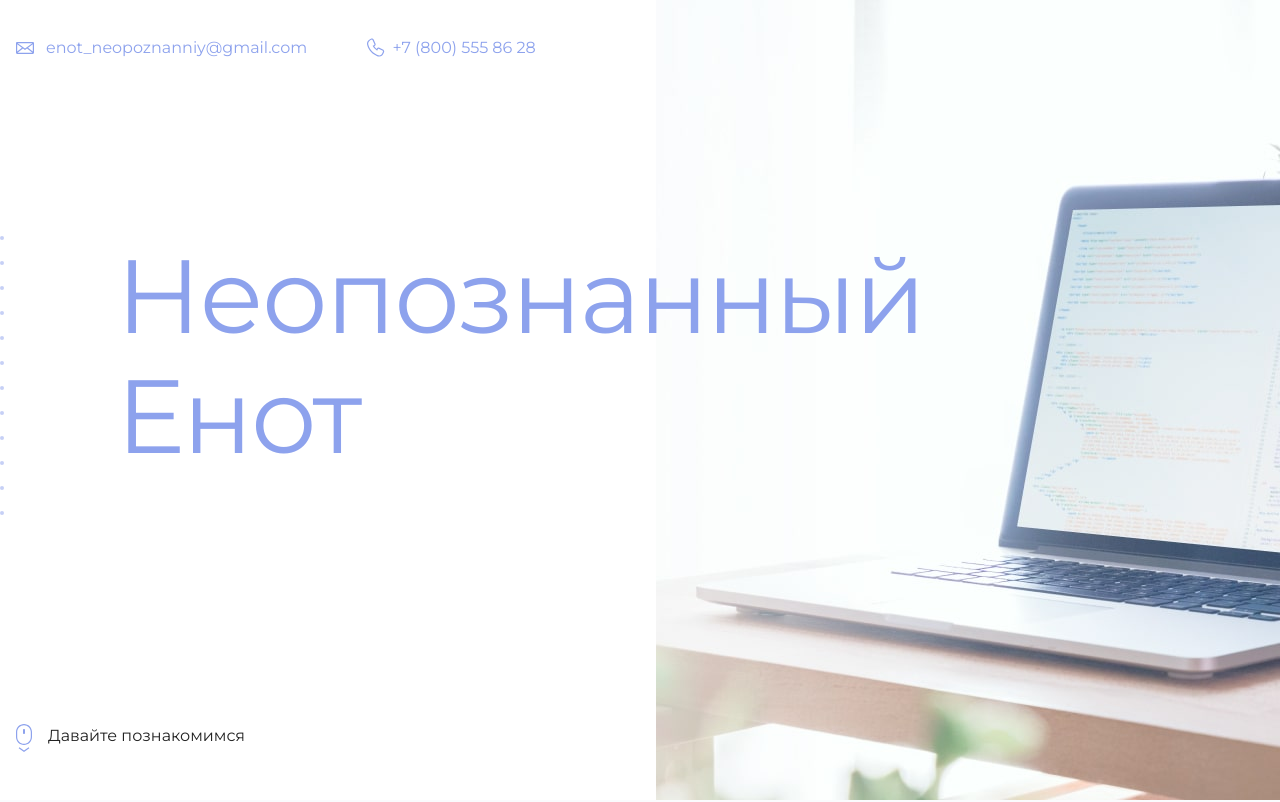
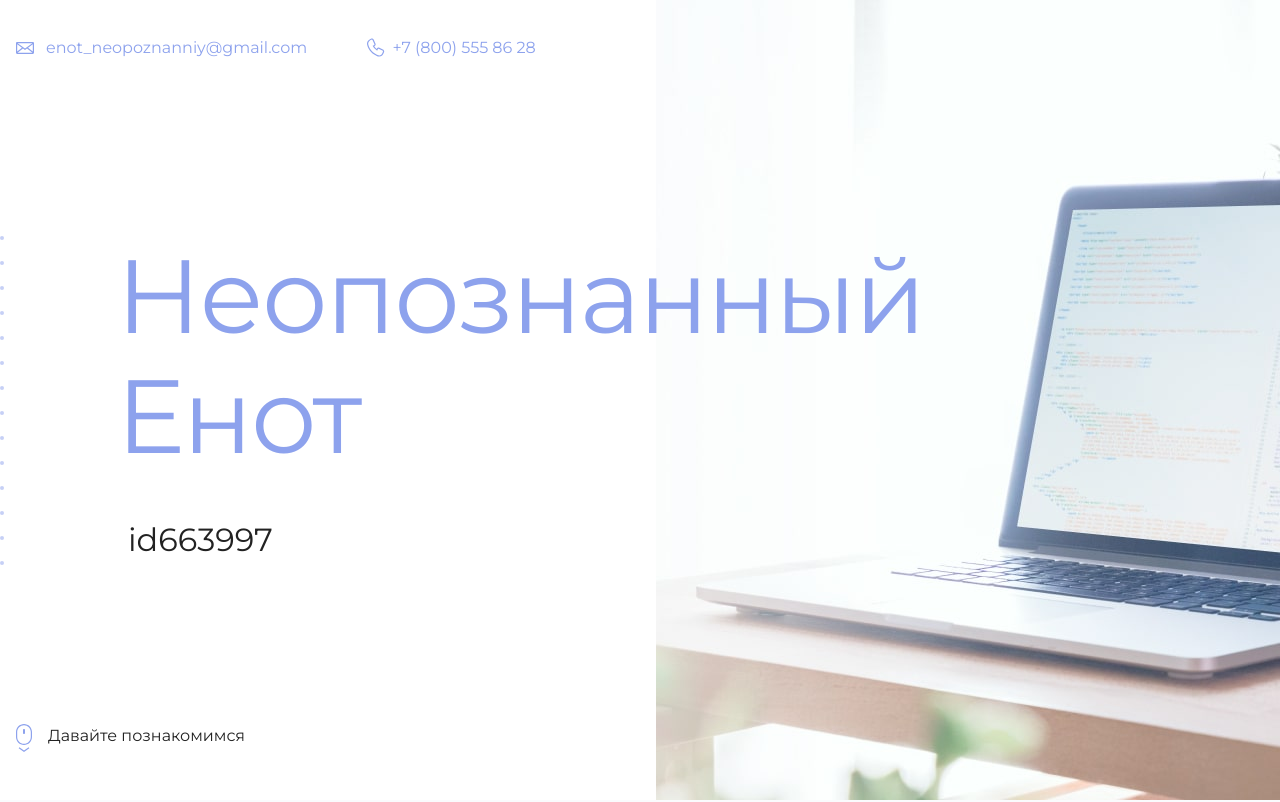
Before and after one commit to YoctoBit/my-site, a plain HTML site: page index.html in a window 1280 px wide. Shown: the top 802 px of the page. Drawn offline with Linux system fonts and the light colour scheme.

Commit message:
Добавил ID

```diff
--- a/index.html
+++ b/index.html
@@ -19,7 +19,7 @@
       <section class="hero-image">
         <div class="container">
           <h1 class="heading">Неопознанный Енот</h1>
-          <p><!-- Тут ваш id на сайте Академии --></p>
+          <p>id663997</p>
         </div>
       </section>
 
```
